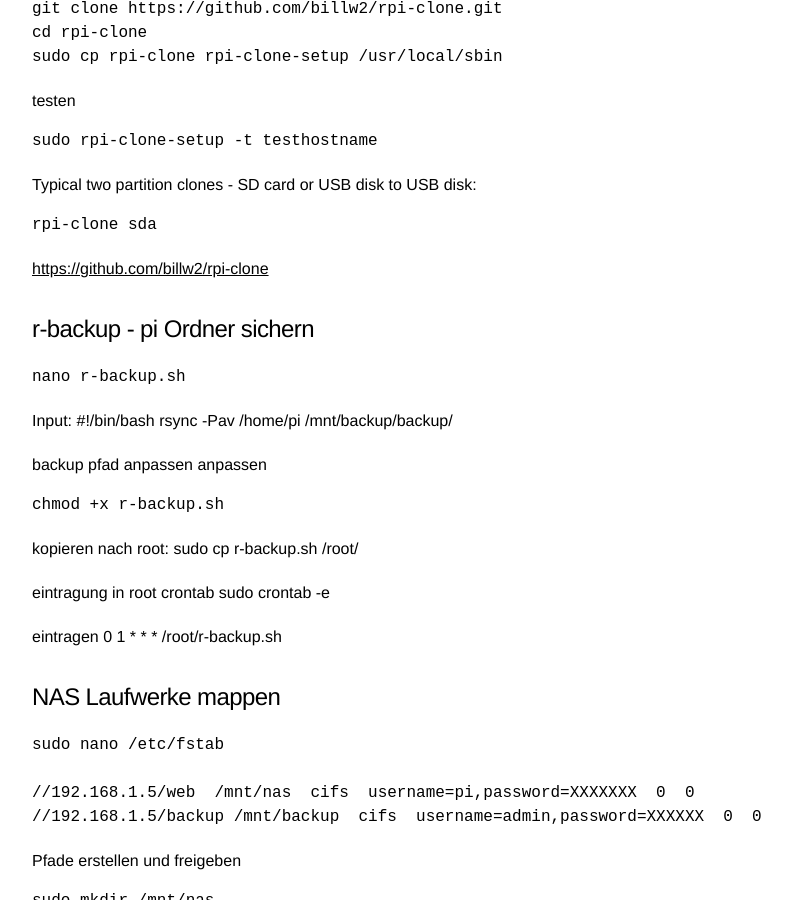
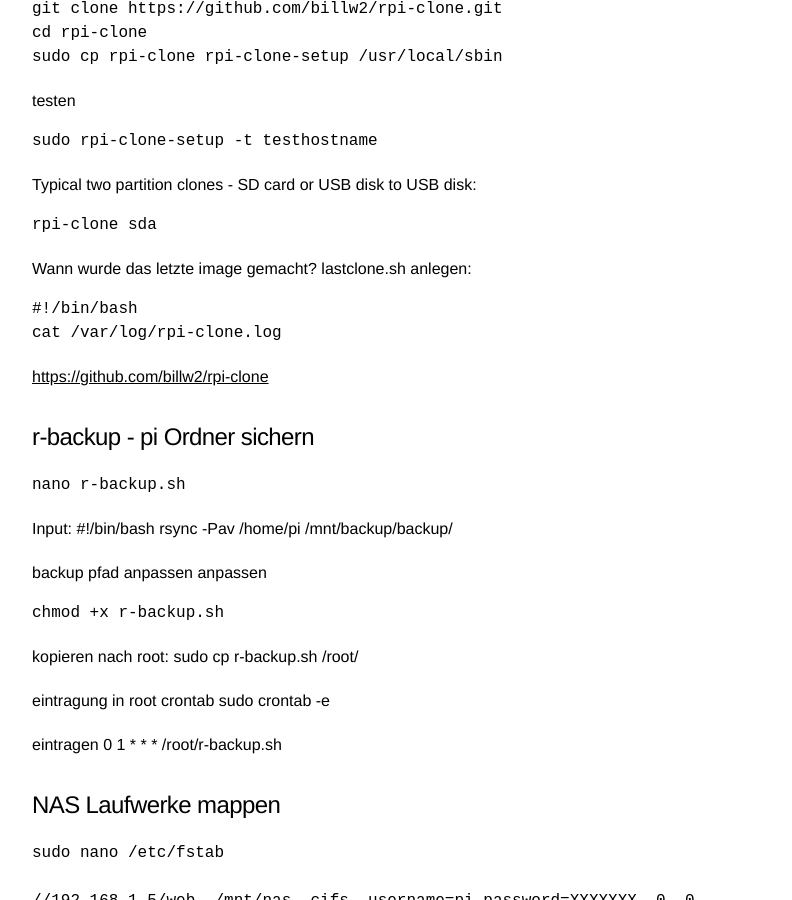
Before and after one commit to Wingertsau/ct.github.io, a Jekyll site: the page built from raspi.md, in a window 1280 px wide and 900 px high, scrolled down 3054 px. Shown: the whole window, without its empty margins (146-938 px from the left). Built offline with Jekyll 4.4.1, drawn with Linux system fonts in a browser that asks for light colours; our own code applies the rules of GitHub Pages for plain Markdown files.

Commit message:
Update raspi.md

```diff
--- a/raspi.md
+++ b/raspi.md
@@ -154,6 +154,14 @@ Typical two partition clones - SD card or USB disk to USB disk:
     rpi-clone sda
 
 
+
+Wann wurde das letzte image gemacht?
+    lastclone.sh anlegen:
+
+    #!/bin/bash
+    cat /var/log/rpi-clone.log
+
+
 <https://github.com/billw2/rpi-clone>
 
 
```
